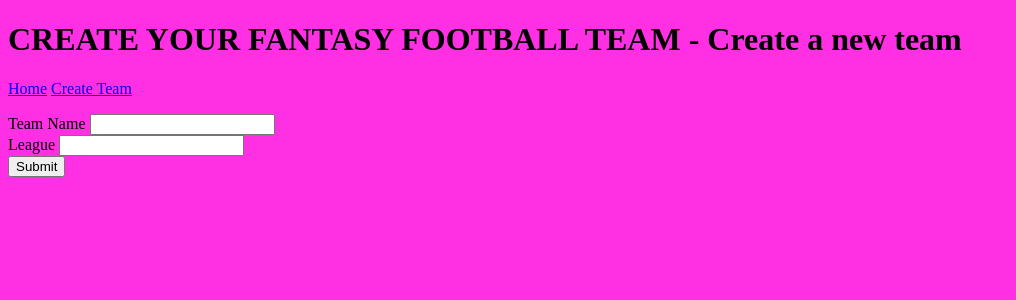
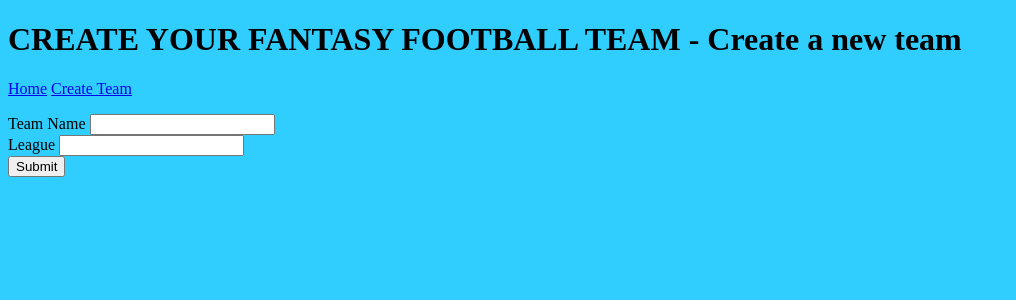
Before and after one commit to ajxbutt/fantasy-football, a Flask app: page /create/team in a window 1280 px wide. Shown: the top 300 px of the page, without its empty margins (0-1016 px from the left). Run offline with Flask 2, Linux system fonts and the light colour scheme.

Commit message:
changing background colour back to blue

```diff
--- a/frontend/application/templates/layout.html
+++ b/frontend/application/templates/layout.html
@@ -3,7 +3,7 @@
     <head>
         <title>FANTASY FOOTBALL - {{ title }}</title>
     </head>
-    <body style="background-color: rgb(255, 47, 227);">
+    <body style="background-color: rgb(47, 206, 255);">
         <h1> CREATE YOUR FANTASY FOOTBALL TEAM - {{ title }}</h1>
         <p>
             <a href="{{ url_for('home') }}">Home</a>
```
